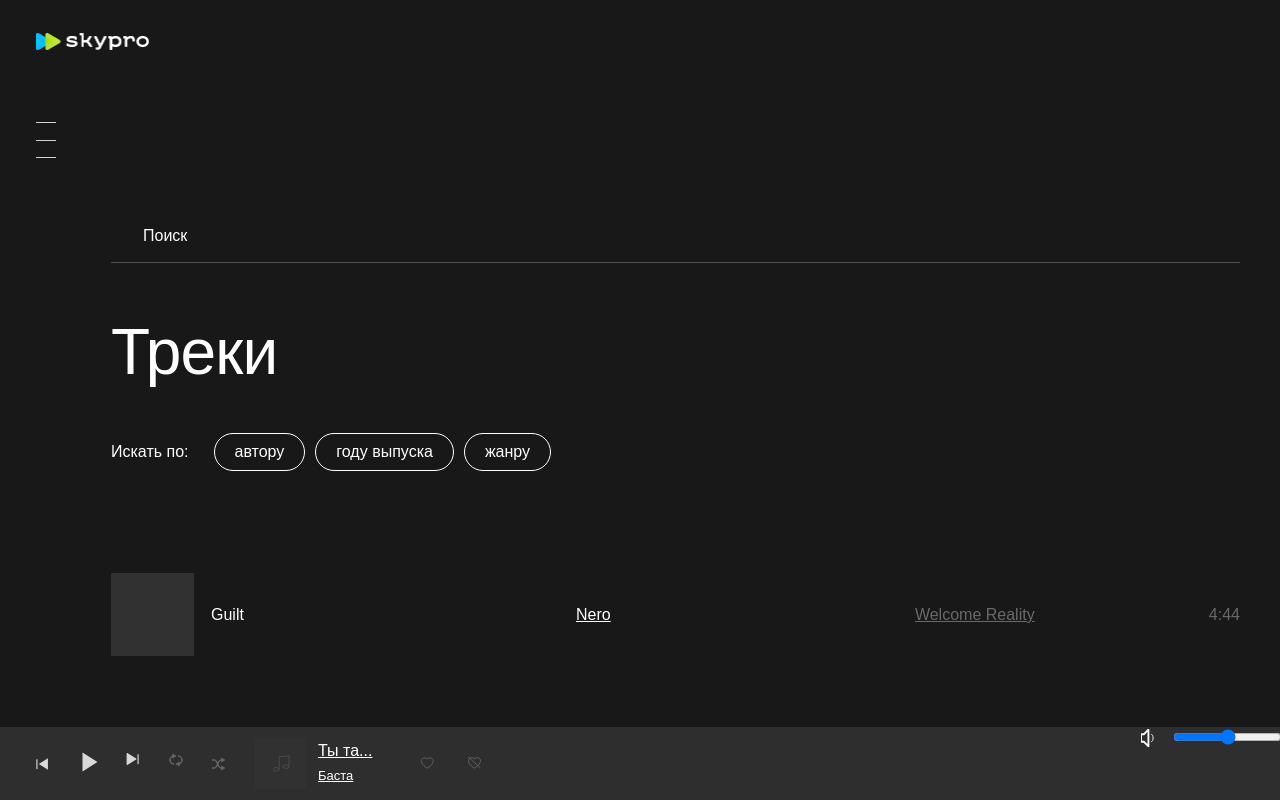
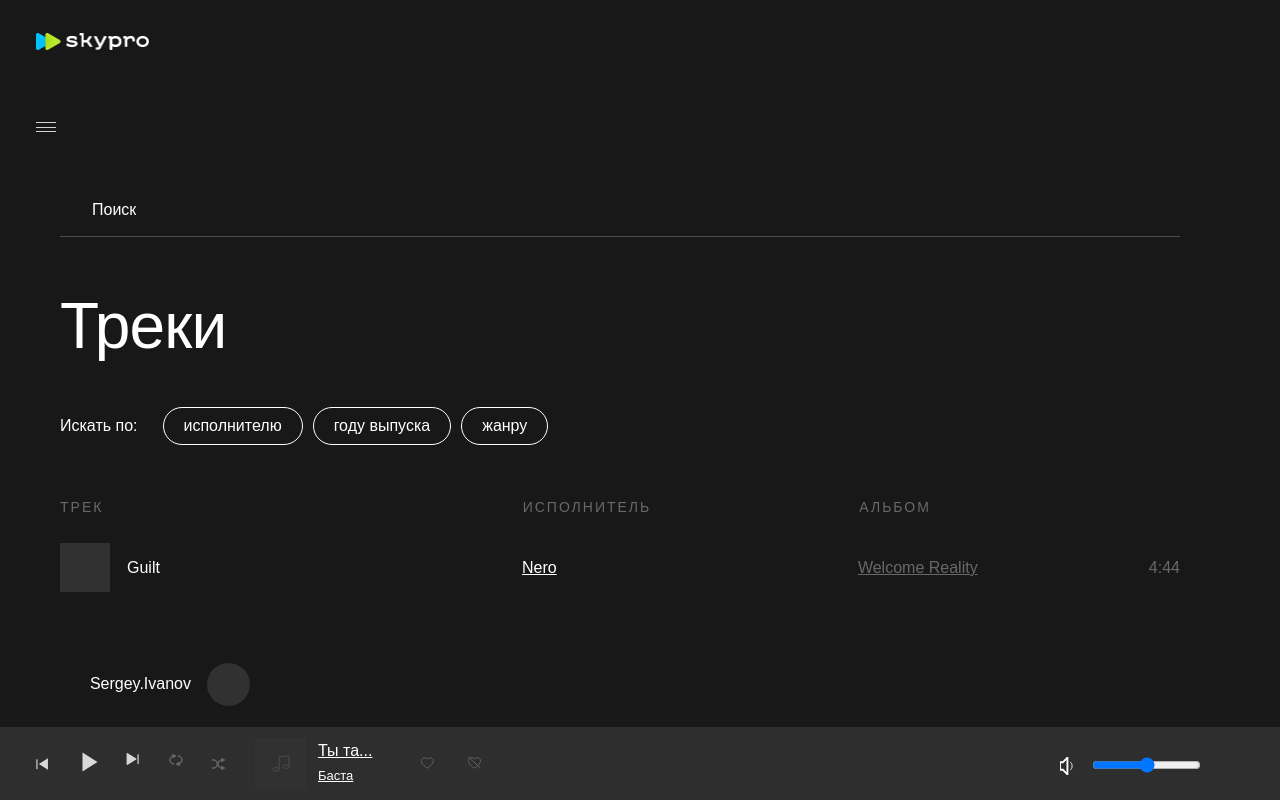
Before and after one commit to EeCh3/musical_service, a React (Create React App) app: page / in a window 1280 px wide. Built offline with nearby package versions, Linux system fonts and the light colour scheme.

Commit message:
fixed styled components

```diff
--- a/src/authorButton.js
+++ b/src/authorButton.js
@@ -29,7 +29,7 @@ function GenreButton({onClick, isActive}) {
   };
     return (
       <S.Author onClick={handleButtonClick}
-      className = {`filter__button button-author ${isActive ? '_btn-text_active _btn-icon_active' : ''}`}>автору</S.Author>
+      className = {`filter__button button-author ${isActive ? '_btn-text_active _btn-icon_active' : ''}`}>исполнителю</S.Author>
     )
 }
 
--- a/src/centerBlock.js
+++ b/src/centerBlock.js
@@ -92,6 +92,8 @@ import FilterBlock from "./filterBlock"
 //             flex-direction: column;
 // `;
 
+
+
 import * as S from "./styles";
 
  function CenterBlock() {
@@ -107,6 +109,12 @@ import * as S from "./styles";
                 <FilterBlock/>
             </S.CenterBlockFilter>
             <S.CenterBlockContent>
+                <S.PlaylistTitle>
+                    <S.PlaylistTitleCol>ТРЕК</S.PlaylistTitleCol>
+                    <S.PlaylistTitleCol2>ИСПОЛНИТЕЛЬ</S.PlaylistTitleCol2>
+                    <S.PlaylistTitleCol3>АЛЬБОМ</S.PlaylistTitleCol3>
+                    <S.PlaylistTitleCol4></S.PlaylistTitleCol4>
+                </S.PlaylistTitle>
                 <PlaylistItem/>
             </S.CenterBlockContent>
         </S.MainCenterBlock>
--- a/src/styles.js
+++ b/src/styles.js
@@ -72,7 +72,7 @@ export const Author = styled.div`
 
 export const NavBurger = styled.div`
   width: 20px;
-  height: 36px;
+  height: 10px;
   padding: 13px 0;
   display: -webkit-box;
   display: -ms-flexbox;
@@ -119,7 +119,7 @@ export const MainCenterBlock = styled.div`
     -webkit-box-flex: 3;
         -ms-flex-positive: 3;
             flex-grow: 3;
-    padding: 20px 40px 20px 111px;
+    padding: 20px 100px 20px 60px;
 `;
 
 export const CenterBlockSearch = styled.div`
@@ -189,7 +189,7 @@ position: relative;
   -webkit-box-align: center;
       -ms-flex-align: center;
           align-items: center;
-  margin-bottom: 51px;
+  margin-bottom: 25px;
   gap: 10px;
 `;
 
@@ -202,6 +202,73 @@ export const CenterBlockContent =  styled.div`
         -ms-flex-direction: column;
             flex-direction: column;
 `;
+
+export const PlaylistTitle = styled.div`
+    display: -webkit-box;
+        display: -ms-flexbox;
+        display: flex;
+        -webkit-box-orient: horizontal;
+        -webkit-box-direction: normal;
+        -ms-flex-direction: row;
+        flex-direction: row;
+        -webkit-box-align: center;
+        -ms-flex-align: center;
+        align-items: center;
+        -webkit-box-pack: justify;
+        -ms-flex-pack: justify;
+        justify-content: space-between;
+        margin-bottom: 24px;
+`;
+
+export const PlaylistTitleCol = styled.div`
+    font-style: normal;
+    font-weight: 400;
+    font-size: 14px;
+    line-height: 24px;
+    letter-spacing: 2px;
+    color: #696969;
+    text-transform: uppercase;
+
+    width: 447px;
+`;
+
+export const PlaylistTitleCol2 = styled.div`
+    font-style: normal;
+    font-weight: 400;
+    font-size: 14px;
+    line-height: 24px;
+    letter-spacing: 2px;
+    color: #696969;
+    text-transform: uppercase;
+
+    width: 321px;
+`;
+
+export const PlaylistTitleCol3 = styled.div`
+    font-style: normal;
+    font-weight: 400;
+    font-size: 14px;
+    line-height: 24px;
+    letter-spacing: 2px;
+    color: #696969;
+    text-transform: uppercase;
+
+    width: 245px;
+`;
+
+export const PlaylistTitleCol4 = styled.div`
+    font-style: normal;
+    font-weight: 400;
+    font-size: 14px;
+    line-height: 24px;
+    letter-spacing: 2px;
+    color: #696969;
+    text-transform: uppercase;
+
+    width: 60px;
+    text-align: end;
+`;
+
 
 // export const CenterBlockFilter = styled.div`
 //   position: relative;
@@ -327,6 +394,7 @@ export const BarPlayerProgress = styled.div`
 `;
 
 export const BarPlayerBlock = styled.div`
+padding-right: 53px;
   height: 73px;
     display: -webkit-box;
     display: -ms-flexbox;
@@ -550,6 +618,7 @@ export const TrackPlayDislikeSvg = styled.svg`
 `;
 
 export const VolumeContent = styled.div`
+padding 20%;
   display: -webkit-box;
   display: -ms-flexbox;
   display: flex;
@@ -578,10 +647,13 @@ export const VolumeSvg = styled.svg`
 `;
 
 export const VolumeProgress = styled.div`
+
+
   width: 109px;
 `;
 
 export const VolumeProgressLine = styled.input`
+
   width: 109px;
 `;
 
@@ -633,8 +705,8 @@ export const TrackTitle = styled.div`
 `;
 
 export const TrackTitleImage = styled.div`
-  width: 51px;
-  height: 51px;
+  // width: 51px;
+  // height: 51px;
   padding: 16px;
   background: #313131;
   display: -webkit-box;
@@ -722,7 +794,7 @@ export const TrackTimeText = styled.span`
 
 export const MainSidebar = styled.div`
   max-width: 418px;
-  padding: 20px 90px 20px 78px;
+  padding: 20px 40px 20px 0;
 `;
 
 export const SidebarPersonal = styled.div`
@@ -739,7 +811,7 @@ export const SidebarPersonal = styled.div`
   -webkit-box-pack: end;
       -ms-flex-pack: end;
           justify-content: flex-end;
-  padding: 12px 0 15px 0;
+  padding: 12px 80px 15px 0px
 `;
 
 export const SidebarPersonalName = styled.p`
@@ -760,7 +832,7 @@ export const SidebarAvatar = styled.div`
 
 export const SidebarBlock = styled.div`
 height: 100%;
-  padding: 240px 0 0 0;
+  padding: 240px 80px 0 0;
   display: -webkit-box;
   display: -ms-flexbox;
   display: flex;
```
